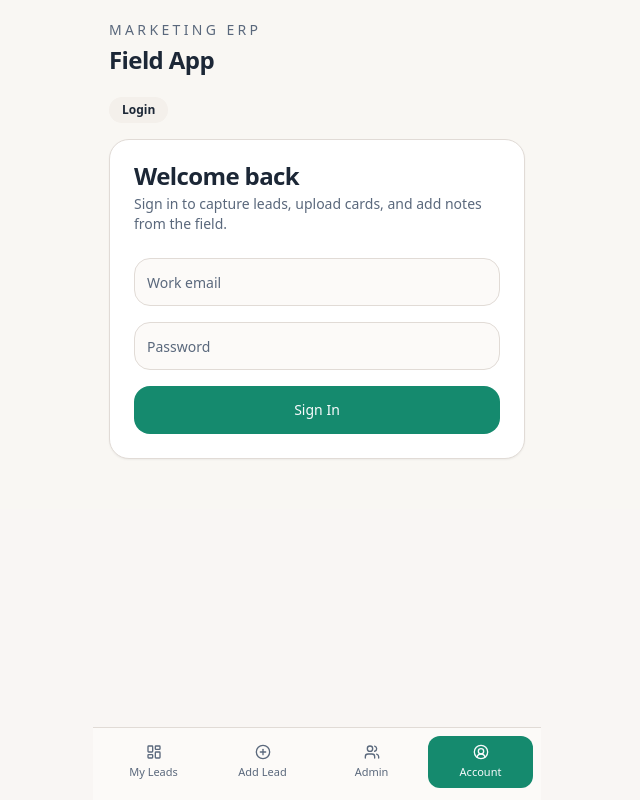
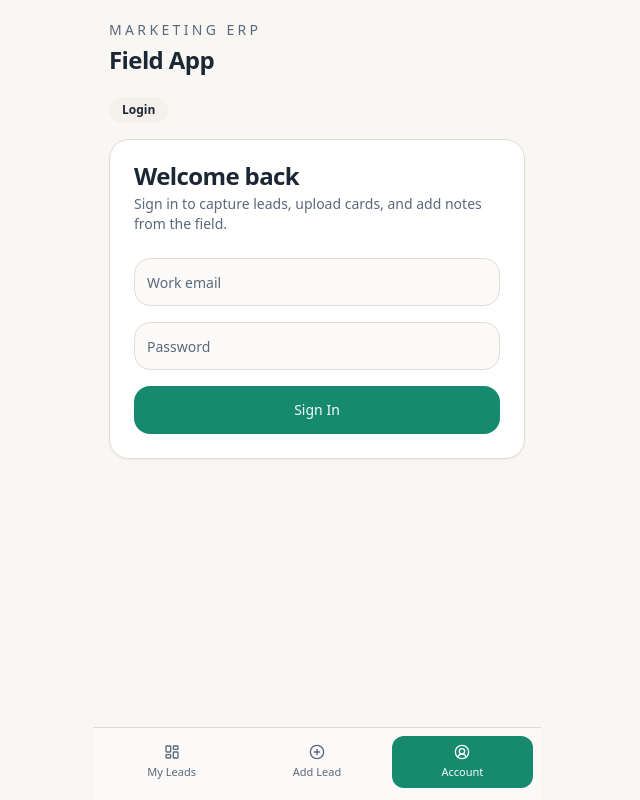
Before and after one commit to hospilineIndia/Marketing-ERP, a React app in the folder frontend/: page /login in a window 1280 px wide. Shown: the whole page, without its empty margins (323-963 px from the left). Built offline with nearby package versions, Linux system fonts and the light colour scheme; no server answers; the HTML template or start-up script is replaced by a standard one.

Commit message:
fix: remove dead admin link from bottom navigation
- Removed the non-existent /admin route from BottomNav.jsx to prevent routing errors
- Updated the navigation grid from 4 columns to 3 for perfect spacing
- Removed unused 'Users' icon import

```diff
--- a/frontend/src/components/common/BottomNav.jsx
+++ b/frontend/src/components/common/BottomNav.jsx
@@ -1,18 +1,17 @@
 import { NavLink } from "react-router-dom";
-import { LayoutDashboard, PlusCircle, UserCircle2, Users } from "lucide-react";
+import { LayoutDashboard, PlusCircle, UserCircle2 } from "lucide-react";
 import { cn } from "@/lib/utils";
 
 const navItems = [
   { to: "/my-leads", label: "My Leads", icon: LayoutDashboard },
   { to: "/add-lead", label: "Add Lead", icon: PlusCircle },
-  { to: "/admin", label: "Admin", icon: Users },
   { to: "/login", label: "Account", icon: UserCircle2 },
 ];
 
 export function BottomNav() {
   return (
     <nav className="fixed inset-x-0 bottom-0 z-40 mx-auto w-full max-w-md border-t border-border bg-background px-2 pb-3 pt-2">
-      <div className="grid grid-cols-4 gap-1">
+      <div className="grid grid-cols-3 gap-1">
         {navItems.map((item) => {
           const IconComponent = item.icon;
 
```
